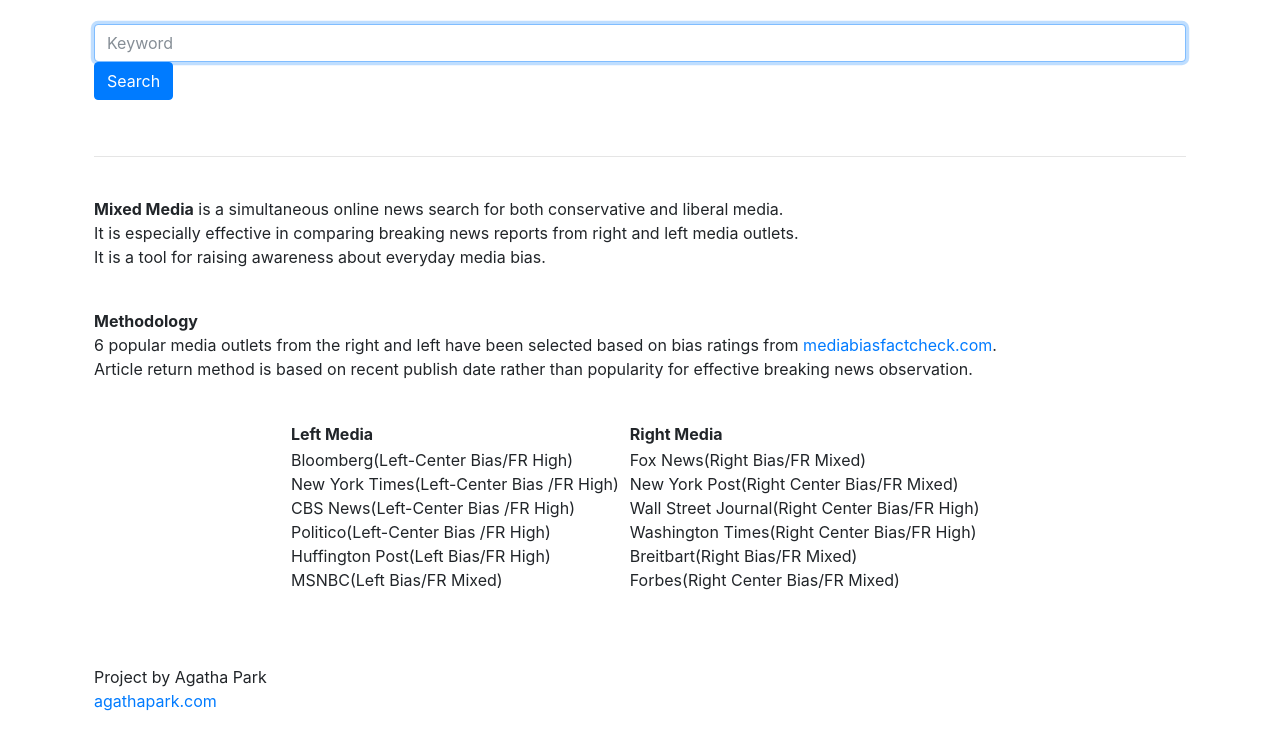
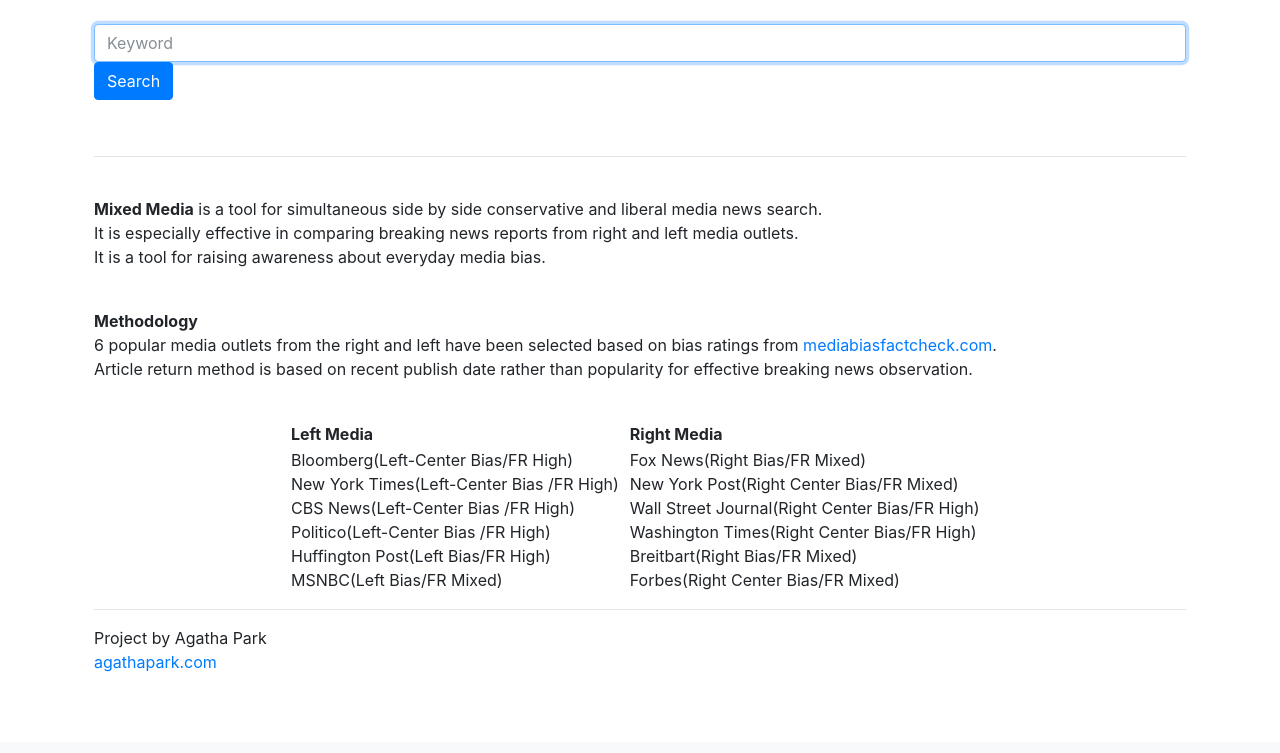
Before and after one commit to agatha6e/mixedmedia, a Flask app: page / in a window 1280 px wide. Shown: the part 58-811 px from the top of the page. After the commit the page ends 730 px from the top, so only its background shows below. Run offline with Flask 2, Linux system fonts and the light colour scheme; some libraries are stand-ins or nearby versions.

Commit message:
First commit

```diff
--- a/templates/search.html
+++ b/templates/search.html
@@ -20,7 +20,7 @@
 
     <div>
         <p>
-            <b>Mixed Media</b> is a simultaneous online news search for both conservative and liberal media.<br>It is especially effective in comparing breaking news reports from right and left media outlets.<br>It is a tool for raising awareness about everyday media bias.
+            <b>Mixed Media</b> is a tool for simultaneous side by side conservative and liberal media news search.<br>It is especially effective in comparing breaking news reports from right and left media outlets.<br>It is a tool for raising awareness about everyday media bias.
         </p>
         <br>
         <p>
@@ -37,9 +37,7 @@
             <td>Fox News(Right Bias/FR Mixed)<br>New York Post(Right Center Bias/FR Mixed)<br>Wall Street Journal(Right Center Bias/FR High)<br>Washington Times(Right Center Bias/FR High)<br>Breitbart(Right Bias/FR Mixed)<br>Forbes(Right Center Bias/FR Mixed)</td>
           </tr>
         </table>
-        <br>
-        <br>
-        <br>
+    <hr>
         <p>Project by Agatha Park<br><a href="https://www.agathapark.com">agathapark.com</a></p>
     </div>
 {% endblock %}
```
